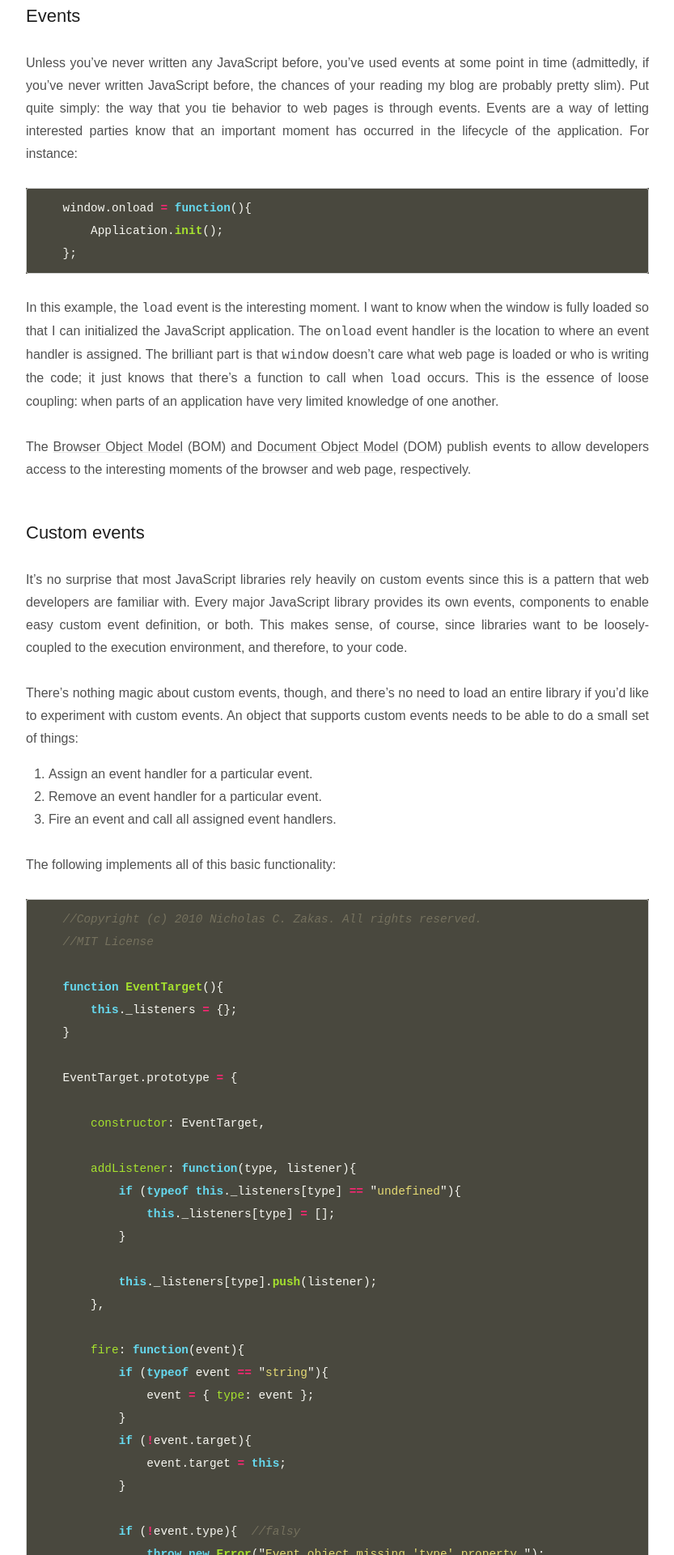
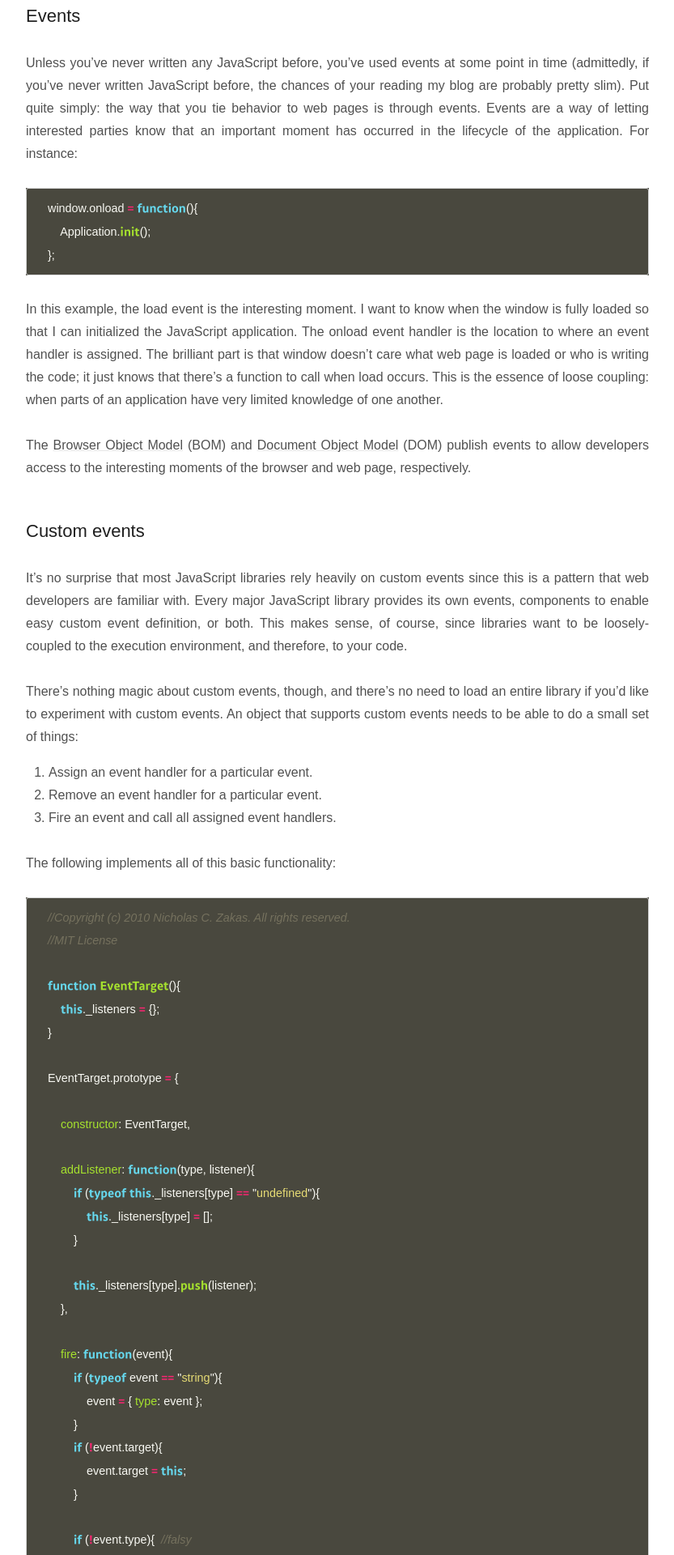
Before and after one commit to XinicsInc/tech-blog, a Jekyll site: the page built from _posts/2010-04-09-custom-events-in-javascript.md, in a window 1280 px wide. Shown: the part 698-2618 px from the top of the page at 81% size, without its empty margins (223-1056 px from the left). Built offline with Jekyll 4.4.1, drawn with Linux system fonts in a browser that asks for light colours; some web fonts are replaced; comment, search, counter and statistics services are not loaded.

Commit message:
style 일부 수정

```diff
--- a/assets/css/screen.css
+++ b/assets/css/screen.css
@@ -27,8 +27,8 @@ pre,
 code,
 tt,
 kbd {
-    font-family: monospace;
-    font-weight: 300;
+    font-family: 'Kakao', sans-serif;
+    font-weight: 400;
 }
 
 b, strong, optgroup {
```
